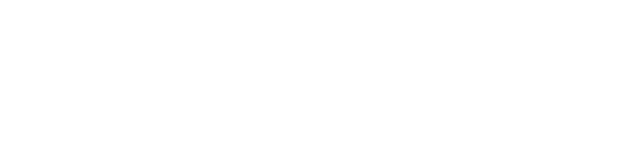
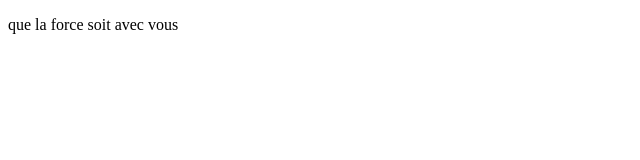
Before and after one commit to WebForce3-session743/CourGit, a plain HTML site: page index.html in a window 1280 px wide. Shown: the whole page, without its empty margins (0-640 px from the left). Drawn offline with Linux system fonts and the light colour scheme.

Commit message:
mise en place dd'un paragraphe

```diff
--- a/index.html
+++ b/index.html
@@ -6,6 +6,6 @@
     <title>Document</title>
 </head>
 <body>
-
+    <p>que la force soit avec vous</p>
 </body>
 </html>
```
